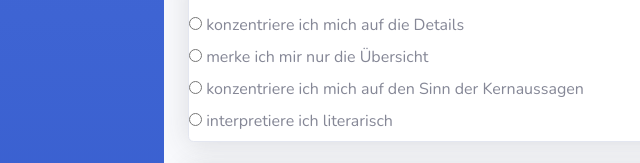
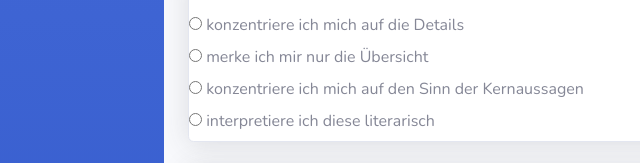
Before and after one commit to pascwin/teamfinder, a website with bundled scripts: page fragebogen2.html in a window 1280 px wide. Shown: the part 988-1151 px from the top of the page, 60-700 px from the left. Built offline with nearby package versions, Linux system fonts and the light colour scheme.

Commit message:
Korrektur

```diff
--- a/fragebogen2.html
+++ b/fragebogen2.html
@@ -376,7 +376,7 @@
                                 <label for="ae">konzentriere ich mich auf den Sinn der Kernaussagen</label>
                                 <br>
                                 <input type="radio" id="ae" name="Zahlmethode" value="AmericanExpress">
-                                <label for="ae">interpretiere ich literarisch</label>
+                                <label for="ae">interpretiere ich diese literarisch</label>
                             </fieldset>
                         </form>
                     </div>
```
